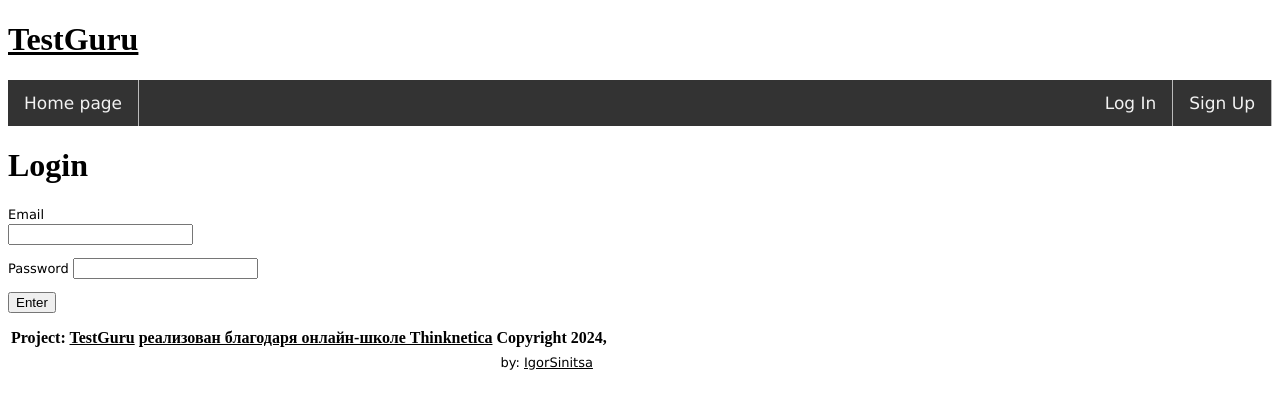
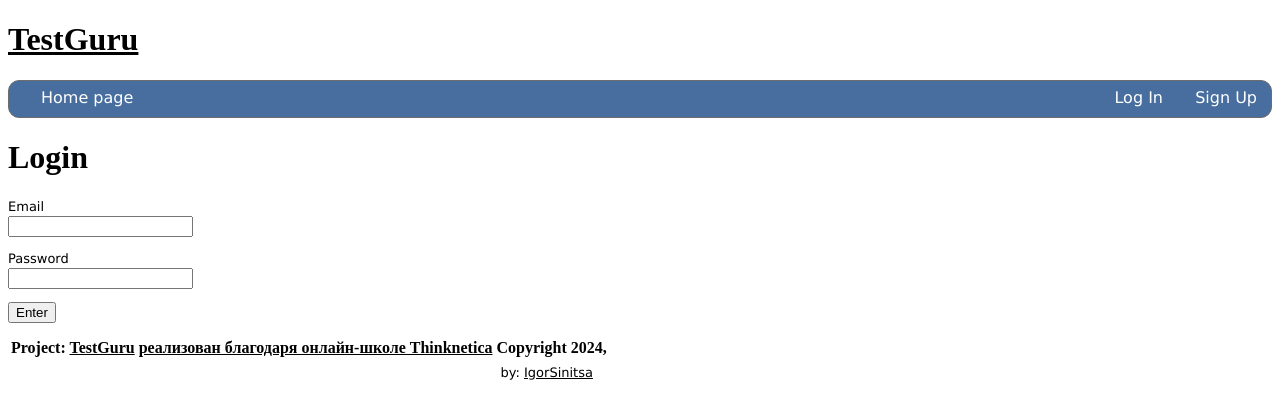
Before and after one commit to IgorSinitsa/test-guru, a Rails app: page /login in a window 1280 px wide. Shown: the top 419 px of the page. Run offline with Rails 7, Linux system fonts and the light colour scheme; style sheets or scripts are compiled from the project's sources; some libraries are stand-ins or nearby versions.

Commit message:
fixing task08

```diff
--- a/app/assets/stylesheets/application.css
+++ b/app/assets/stylesheets/application.css
@@ -15,5 +15,6 @@
  *= require flash
  *= require result
  *= require navigations
+ *= require button
 
  */
--- /dev/null
+++ b/app/assets/stylesheets/button.scss
@@ -0,0 +1,25 @@
+.myButton {
+	box-shadow: 0px 0px 0px 2px #9fb4f2;
+	background:linear-gradient(to bottom, #7892c2 5%, #476e9e 100%);
+	background-color:#7892c2;
+	border-radius:18px;
+	border:2px solid #4e6096;
+	display:inline-block;
+	cursor:pointer;
+	color:#ffffff;
+	font-family:Arial;
+	font-size:16px;
+	padding:3px 27px;
+	text-decoration:none;
+	text-shadow:0px 1px 0px #283966;
+}
+
+.myButton:hover {
+	background:linear-gradient(to bottom, #476e9e 5%, #7892c2 100%);
+	background-color:#476e9e;
+}
+
+.myButton:active {
+	position:relative;
+	top:1px;
+}
--- a/app/assets/stylesheets/navigations.scss
+++ b/app/assets/stylesheets/navigations.scss
@@ -1,37 +1,110 @@
-.topnav ul {
-    list-style-type: none;
+#menu {
+	background: #476E9E;
+	height: 36px;
+	padding-left: 18px;
+	border-radius: 11px;
+	border: 1px solid #6D6D6D;
+}
+
+#menu ul, #menu li {
+	margin: 0 auto;
+	padding: 0;
+	list-style: none
+}
+
+#menu ul {
+	width: 100%;
+	text-align: left;
+}
+
+#menu li {
+	display: inline-block;
+	position: relative;
+}
+
+#menu a {
+	display: block;
+	line-height: 34px;
+	padding: 0 14px;
+	text-decoration: none;
+	color: #FFFFFF;
+	font-size: 16px;
+}
+
+#menu a.dropdown-arrow:after {
+	content: "\25BE";
+	margin-left: 5px;
+}
+
+#menu li a:hover {
+	color: #0099CC;
+	background: #F2F2F2;
+}
+
+#menu input {
+	display: none;
 	margin: 0;
 	padding: 0;
-    overflow: hidden;
-    background-color: #333;
+	height: 36px;
+	width: 100%;
+	opacity: 0;
+	cursor: pointer
 }
 
-  li {
-    float: left;
-    border-right: 1px solid #bbb;
+#menu label {
+	display: none;
+	line-height: 34px;
+	text-align: center;
+	position: absolute;
+	left: 35px
 }
 
-  li a {
-    float: left;
-    color: #f2f2f2;
-    text-align: center;
-    padding: 14px 16px;
-    text-decoration: none;
-    font-size: 17px;
+#menu label:before {
+	font-size: 1.6em;
+	color: #FFFFFF;
+	content: "\2261";
+	margin-left: 20px;
 }
 
-  /* Настройки при наведении курсора на кнопку */
-  li a:hover {
-    background-color: #555;
-    color: white;
+#menu ul.sub-menus{
+	height: auto;
+	overflow: hidden;
+	width: 170px;
+	background: #444444;
+	position: absolute;
+	z-index: 99;
+	display: none;
 }
 
-  li a.active {
-    background-color: #04AA6D;
-    color: white;
+#menu ul.sub-menus li {
+	display: block;
+	text-align: left;
+	width: 100%;
 }
 
-  li a:hover:not(.active) {
-    background-color: #555;
-    color: white;
+#menu ul.sub-menus a {
+	color: #FFFFFF;
+	font-size: 16px;
 }
+
+#menu li:hover ul.sub-menus {
+	display: block
+}
+
+#menu ul.sub-menus a:hover{
+	background: #F2F2F2;
+	color: #444444;
+}
+
+@media screen and (max-width: 800px){
+	#menu {position:relative}
+	#menu ul {background:#444444;position:absolute;top:100%;right:0;left:0;z-index:3;height:auto;display:none;text-align:left;}
+	#menu ul.sub-menus {width:100%;position:static;}
+	#menu ul.sub-menus a {padding-left:30px;}
+	#menu li {display:block;float:none;width:auto;}
+	#menu input, #menu label {position:absolute;top:0;left:0;display:block}
+	#menu input {z-index:4}
+	#menu input:checked + label {color:#FFFFFF}
+	#menu input:checked + label:before {content:"\00d7"}
+	#menu input:checked ~ ul {display:block}
+}
--- a/app/controllers/sessions_controller.rb
+++ b/app/controllers/sessions_controller.rb
@@ -12,7 +12,7 @@ class SessionsController < ApplicationController
       flash[:notice] = "Welcome back, #{user.name}!"
       redirect_to(cookies.delete(:in_user_url) || tests_path)
     else
-      flash.now[:alert] = "Verify your Email and Password please"
+      flash[:alert] = "Verify your Email and Password please"
       redirect_to login_path
     end
   end
--- a/app/helpers/application_helper.rb
+++ b/app/helpers/application_helper.rb
@@ -1,5 +1,5 @@
 module ApplicationHelper
-  def flash_message(flash)
+  def flash_message
     if flash.present?
       result_boby = []
       flash.each do |key, message|
--- a/app/views/layouts/_flash.html.erb
+++ b/app/views/layouts/_flash.html.erb
@@ -1 +1 @@
-<%= flash_message(flash) %>
+<%= flash_message %>
--- a/app/views/layouts/_navigation.html.erb
+++ b/app/views/layouts/_navigation.html.erb
@@ -1,11 +1,10 @@
-<div class=topnav>
+<nav id='menu'>
 <ul>
   <li><%= link_to "Home page", root_path %></li>
  <div style="float:right">
   <% if logged_in? %>
-   <li > Welcome, <%= current_user.name %> Guru |</li>
-   <li> <%= link_to "Log Out", logout_path %> </li>
-
+   <li> Welcome, <%= current_user.name %> Guru |</li>
+   <li> <%= link_to "Log Out", logout_path, method: :delete %></li>
 <% else %>
    <li>  <%= link_to "Log In", login_path %> </li>
    <li>   <%= link_to "Sign Up", sign_up_path %> </li>
@@ -13,4 +12,4 @@
 <% end %>
 </div>
 </ul>
-</div>
+</nav>
--- a/app/views/sessions/_form.html.erb
+++ b/app/views/sessions/_form.html.erb
@@ -6,7 +6,7 @@
   </p>
 
   <p>
-    <%= form.label :password %>
+    <%= form.label :password %> <br>
     <%= form.password_field :password, id: :password %>
   </p>
 
```
Also changed, not shown: app/views/tests/_test.html.erb (+3 -2 lines), db/development.sqlite3. Lines whose indentation alone changed are shown as unchanged.
